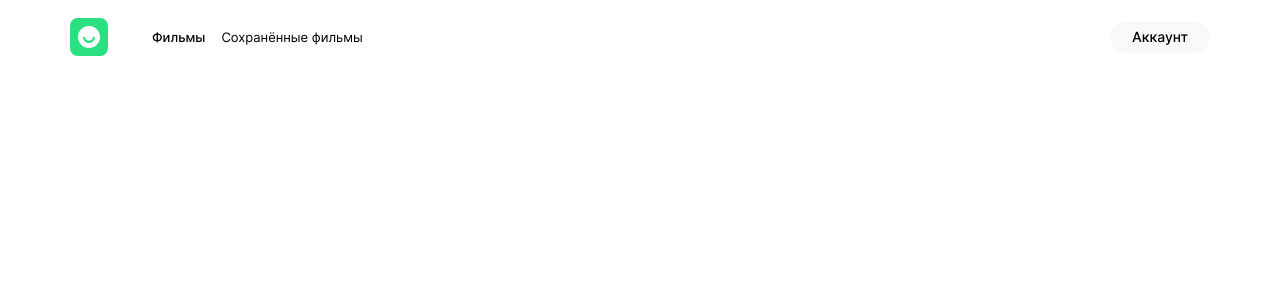
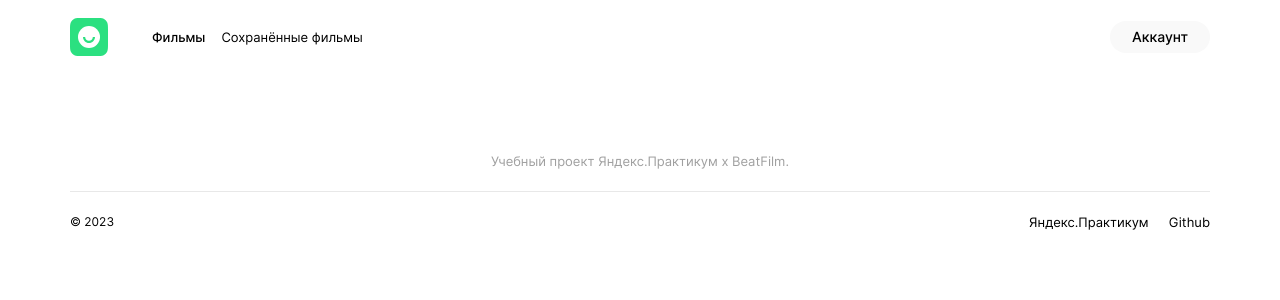
Before and after one commit to irinpingvin/movies-explorer-frontend, a React (Create React App) app: page / in a window 1280 px wide. Shown: the top 300 px of the page. Built offline with nearby package versions, Linux system fonts and the light colour scheme.

Commit message:
Дипломная работа
Реализована вёрстка компонента Footer

```diff
--- a/src/components/App/App.js
+++ b/src/components/App/App.js
@@ -1,11 +1,13 @@
 import React from "react";
 import Header from '../Header/Header';
+import Footer from "../Footer/Footer";
 
 function App() {
   return (
     <div className="page">
       <div className="page__container">
         <Header/>
+        <Footer/>
       </div>
     </div>
   );
--- /dev/null
+++ b/src/components/Footer/Footer.css
@@ -0,0 +1,106 @@
+.footer {
+  padding: 79px 10px 20px;
+}
+
+.footer__title {
+  font-weight: 400;
+  font-size: 12px;
+  line-height: 1.25;
+  color: #A0A0A0;
+  margin: 0 0 21px;
+  text-align: center;
+}
+
+.footer__border {
+  border-bottom: 1px solid rgba(232, 232, 232, 1);
+  height: 1px;
+  width: 100%;
+  margin: 0 0 30px;
+}
+
+.footer__navigation {
+  display: flex;
+  flex-direction: column;
+  align-items: center;
+}
+
+.footer__links {
+  display: flex;
+  flex-direction: column;
+  margin: 0;
+  list-style: none;
+  padding-inline-start: 0;
+  align-items: center;
+}
+
+.footer__link-item {
+  margin: 0 0 12px;
+}
+
+.footer__link-item:last-child {
+  margin: 0;
+}
+
+.footer__link {
+  font-weight: 400;
+  font-size: 12px;
+  line-height: 1.25;
+  color: #000000;
+  text-decoration: none;
+  cursor: pointer;
+}
+
+.footer__copyright {
+  font-weight: 400;
+  font-size: 12px;
+  line-height: 1.25;
+  color: #A0A0A0;
+  margin: 30px 0 0;
+}
+
+@media screen and (min-width: 768px) {
+  .footer {
+    padding-left: 30px;
+    padding-right: 30px;
+  }
+
+  .footer__title {
+    font-size: 13px;
+  }
+
+  .footer__border {
+    margin-bottom: 20px;
+  }
+
+  .footer__navigation {
+    flex-direction: row-reverse;
+    justify-content: space-between;
+    align-items: center;
+  }
+
+  .footer__links {
+    flex-direction: row;
+    justify-content: space-between;
+  }
+
+  .footer__link-item {
+    margin-right: 20px;
+    margin-bottom: 0;
+  }
+
+  .footer__link {
+    font-size: 13px;
+  }
+
+  .footer__copyright {
+    margin: 0;
+    color: #000000;
+  }
+}
+
+@media screen and (min-width: 1280px) {
+  .footer {
+    padding-right: 70px;
+    padding-left: 70px;
+  }
+}
--- /dev/null
+++ b/src/components/Footer/Footer.js
@@ -0,0 +1,25 @@
+import React from "react";
+
+function Footer() {
+  return (
+    <footer className="footer">
+      <p className="footer__title">Учебный проект Яндекс.Практикум х BeatFilm.</p>
+      <div className="footer__border"/>
+      <div className="footer__navigation">
+        <nav>
+          <ul className="footer__links">
+            <li className="footer__link-item">
+              <a className="footer__link" href="https://practicum.yandex.ru/" target="_blank">Яндекс.Практикум</a>
+            </li>
+            <li className="footer__link-item">
+              <a className="footer__link" href="https://github.com/irinpingvin" target="_blank">Github</a>
+            </li>
+          </ul>
+        </nav>
+        <p className="footer__copyright">&copy; {new Date().getFullYear()}</p>
+      </div>
+    </footer>
+  );
+}
+
+export default Footer;
--- a/src/components/Header/Header.css
+++ b/src/components/Header/Header.css
@@ -11,7 +11,7 @@
     padding-left: 30px;
   }
 }
-@media screen and (min-width: 1024px) {
+@media screen and (min-width: 1280px) {
   .header {
     padding-right: 70px;
     padding-left: 70px;
@@ -31,7 +31,7 @@
   border: none;
 }
 
-@media screen and (min-width: 1024px)  {
+@media screen and (min-width: 1280px)  {
   .header__logo-link {
     margin-right: 44px;
   }
--- a/src/components/NavigationLinks/NavigationLinks.css
+++ b/src/components/NavigationLinks/NavigationLinks.css
@@ -14,7 +14,7 @@
   text-decoration: none;
 }
 
-@media screen and (min-width: 1024px) {
+@media screen and (min-width: 1280px) {
   .navigation-links__movies {
     visibility: visible;
   }
@@ -30,7 +30,7 @@
   text-decoration: none;
 }
 
-@media screen and (min-width: 1024px) {
+@media screen and (min-width: 1280px) {
   .navigation-links__saved-movies {
     visibility: visible;
   }
--- a/src/components/ProfileLink/ProfileLink.css
+++ b/src/components/ProfileLink/ProfileLink.css
@@ -6,7 +6,7 @@
   display: none;
 }
 
-@media screen and (min-width: 1024px) {
+@media screen and (min-width: 1280px) {
   .profile-link__text {
     font-weight: 500;
     font-size: 14px;
@@ -32,7 +32,7 @@
   margin: 0;
 }
 
-@media screen and (min-width: 1024px) {
+@media screen and (min-width: 1280px) {
   .profile-link__icon {
     display: none;
   }
--- a/src/index.css
+++ b/src/index.css
@@ -4,5 +4,6 @@
 @import url(./components/ProfileLink/ProfileLink.css);
 @import url(./components/NavigationLinks/NavigationLinks.css);
 @import url(./components/AuthLinks/AuthLinks.css);
+@import url(./components/Footer/Footer.css);
 @import url(./blocks/page/page.css);
 @import url(./blocks/page/__container/page__container.css);
```
